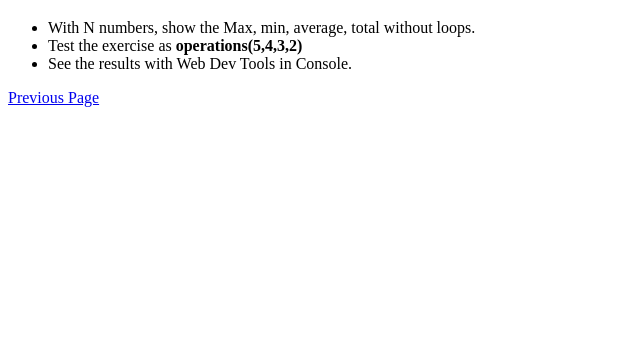
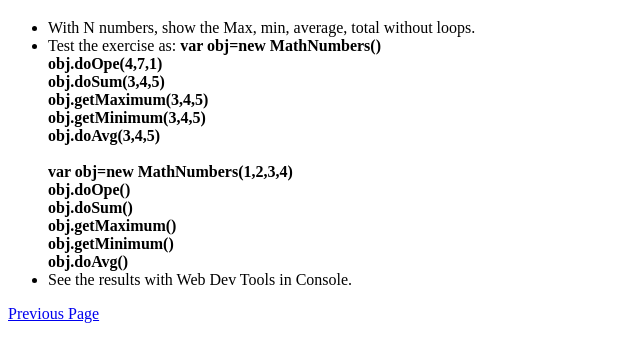
Before and after one commit to alejandraneolopan/qadev06, a plain HTML site: page Practice1.html in a window 1280 px wide. Shown: the part 61-422 px from the top of the page, without its empty margins (0-640 px from the left). Drawn offline with Linux system fonts and the light colour scheme.

Commit message:
Practice 1 - Adding a class and methods - Fixed page use example

```diff
--- a/Practice1.html
+++ b/Practice1.html
@@ -10,7 +10,19 @@
 
 <ul>
     <li> With N numbers, show the Max, min, average, total without loops.</li>
-    <li> Test the exercise as <strong>operations(5,4,3,2) </strong></li>
+    <li> Test the exercise as: <strong>var obj=new MathNumbers()<br>
+        obj.doOpe(4,7,1)<br>
+        obj.doSum(3,4,5)<br>
+        obj.getMaximum(3,4,5)<br>
+        obj.getMinimum(3,4,5)<br>
+        obj.doAvg(3,4,5)<br>
+        <br>
+        var obj=new MathNumbers(1,2,3,4)<br>
+        obj.doOpe()<br>
+        obj.doSum()<br>
+        obj.getMaximum()<br>
+        obj.getMinimum()<br>
+        obj.doAvg() </strong></li>
     <li>See the results with Web Dev Tools in Console.</li>
  </ul>
 <p>
--- a/js/exc1.js
+++ b/js/exc1.js
@@ -38,7 +38,7 @@
     {
 
         if (arguments.length>0)
-        {console.log('SUM is ',getSum(secondParam,0));}
+        {console.log('SUM is ',getSum(arguments,0));}
         else
         {
              if (this.numbers.length>0)
@@ -51,7 +51,7 @@
     this.doAvg=function()
     {
         if (arguments.length>0)
-        {console.log('AVG is ',getAvg(secondParam));
+        {console.log('AVG is ',getAvg(arguments));
         }
         else
         {
@@ -64,7 +64,7 @@
     this.getMaximum=function()
     {
         if (arguments.length>0)
-        {console.log('MAX is ',getMaximum(secondParam,0));}
+        {console.log('MAX is ',getMaximum(arguments,0));}
         else
         {
             if (this.numbers.length>0)
@@ -76,7 +76,7 @@
     this.getMinimum=function()
     {
         if (arguments.length>0)
-        {console.log('MIN is ',getMinimum(secondParam,0));}
+        {console.log('MIN is ',getMinimum(arguments,0));}
         else
         {
             if (this.numbers.length>0)
```
